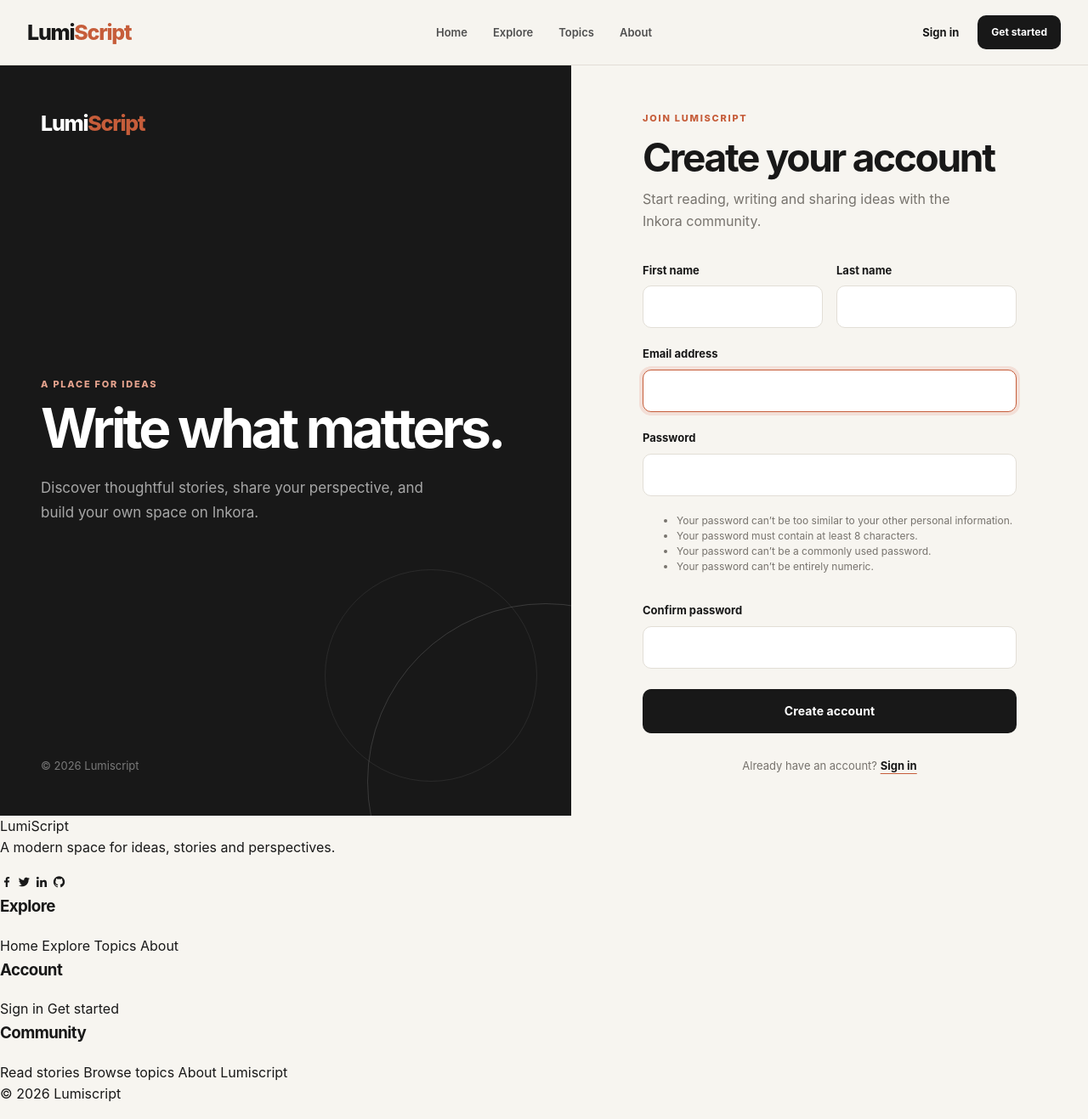
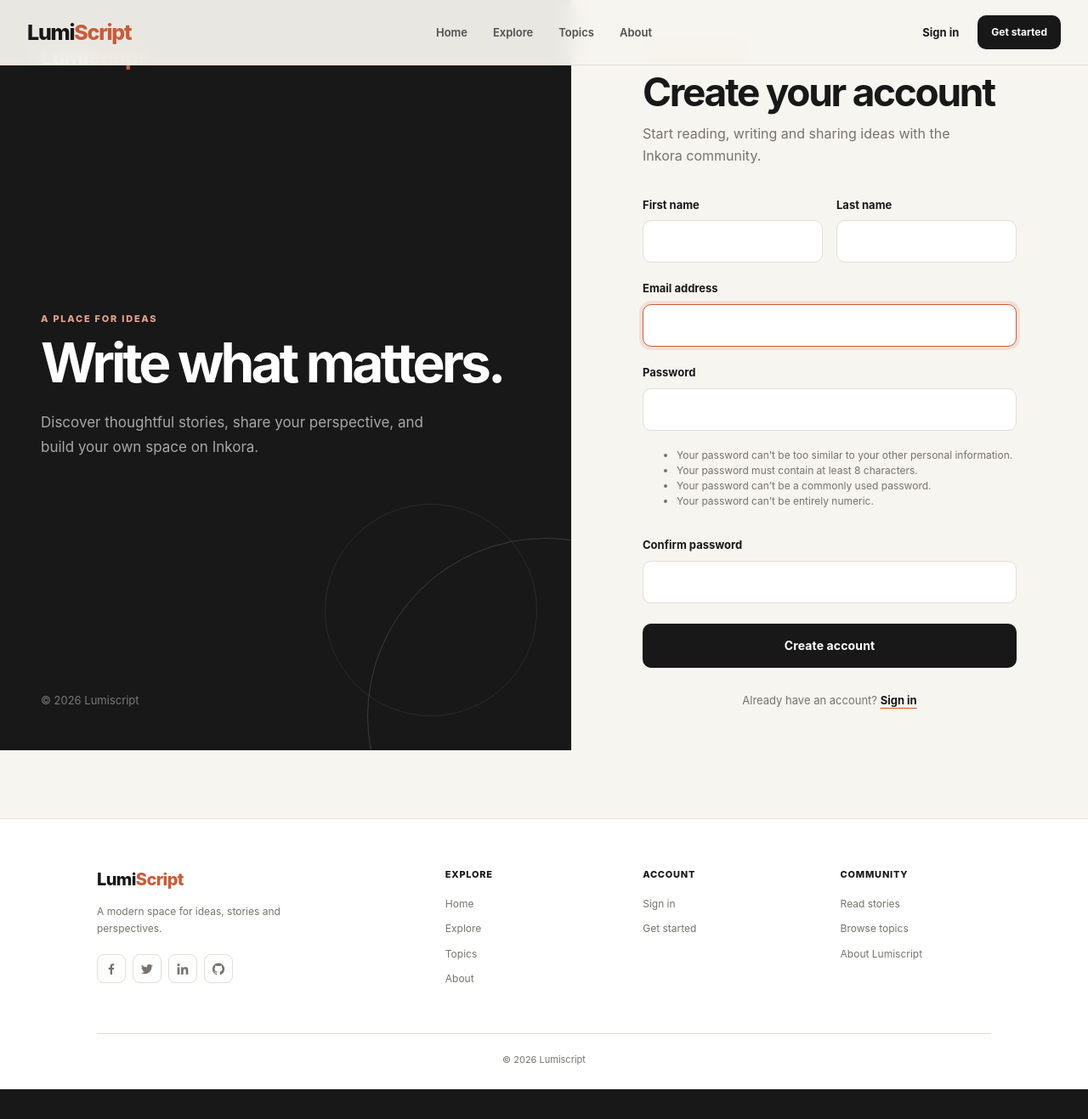
Before and after one commit to MaksudaParvin/Lumiscript---A-Modern-Blogging-Platform, a Django app: page /register/ in a window 1280 px wide. Shown: the whole page at 85% size. After the commit the page ends 1282 px from the top, so only its background shows below. Run offline with Django 5.2, Linux system fonts and the light colour scheme.

Commit message:
Add footer at the bottom

```diff
--- a/static/css/style.css
+++ b/static/css/style.css
@@ -173,6 +173,12 @@ button {
 
 .site-header {
 
+    position: fixed;
+
+    top: 0;
+
+    left: 0;
+
     width: 100%;
 
     border-bottom:
@@ -181,6 +187,14 @@ button {
 
     background:
         rgba(247, 245, 240, 0.94);
+
+    backdrop-filter:
+        blur(12px);
+
+    -webkit-backdrop-filter:
+        blur(12px);
+
+    z-index: 1000;
 }
 
 
@@ -1094,3 +1108,356 @@ button {
     }
 
 }
+
+
+/* =========================================
+   FOOTER
+========================================= */
+
+.site-footer {
+
+    margin-top: 80px;
+
+    border-top:
+        1px solid
+        var(--color-border);
+
+    background:
+        var(--color-surface);
+
+}
+
+
+.footer-container {
+
+    width: 100%;
+
+    max-width: 1100px;
+
+    margin: 0 auto;
+
+    padding:
+        55px 24px 25px;
+
+}
+
+
+/* =========================================
+   FOOTER MAIN
+========================================= */
+
+.footer-main {
+
+    display: grid;
+
+    grid-template-columns:
+        2fr 1fr 1fr 1fr;
+
+    gap: 55px;
+
+    padding-bottom: 45px;
+
+}
+
+
+/* =========================================
+   FOOTER BRAND
+========================================= */
+
+.footer-brand {
+
+    max-width: 300px;
+
+}
+
+
+.footer-logo {
+
+    display: inline-block;
+
+    color:
+        var(--color-text);
+
+    font-size: 20px;
+
+    font-weight: 800;
+
+    letter-spacing: -0.03em;
+
+    text-decoration: none;
+
+}
+
+
+.footer-logo span {
+
+    color:
+        var(--color-accent);
+
+}
+
+
+.footer-brand > p {
+
+    max-width: 260px;
+
+    margin:
+        12px 0 20px;
+
+    color:
+        var(--color-muted);
+
+    font-size: 12px;
+
+    line-height: 1.7;
+
+}
+
+
+/* =========================================
+   SOCIAL LINKS
+========================================= */
+
+.footer-socials {
+
+    display: flex;
+
+    align-items: center;
+
+    gap: 8px;
+
+}
+
+
+.footer-social {
+
+    display: flex;
+
+    align-items: center;
+
+    justify-content: center;
+
+    width: 34px;
+
+    height: 34px;
+
+    border:
+        1px solid
+        var(--color-border);
+
+    border-radius: 8px;
+
+    background:
+        transparent;
+
+    color:
+        var(--color-muted);
+
+    text-decoration: none;
+
+    transition:
+        color var(--transition),
+        background var(--transition),
+        border-color var(--transition);
+
+}
+
+
+.footer-social i {
+
+    font-size: 17px;
+
+}
+
+
+.footer-social:hover {
+
+    border-color:
+        var(--color-text);
+
+    background:
+        var(--color-text);
+
+    color: white;
+
+}
+
+
+/* =========================================
+   FOOTER COLUMNS
+========================================= */
+
+.footer-column {
+
+    display: flex;
+
+    flex-direction: column;
+
+    align-items: flex-start;
+
+}
+
+
+.footer-column h3 {
+
+    margin:
+        2px 0 16px;
+
+    color:
+        var(--color-text);
+
+    font-size: 11px;
+
+    font-weight: 800;
+
+    letter-spacing: 0.07em;
+
+    text-transform: uppercase;
+
+}
+
+
+.footer-column a {
+
+    margin-bottom: 10px;
+
+    color:
+        var(--color-muted);
+
+    font-size: 12px;
+
+    text-decoration: none;
+
+    transition:
+        color var(--transition);
+
+}
+
+
+.footer-column a:hover {
+
+    color:
+        var(--color-text);
+
+}
+
+
+/* =========================================
+   FOOTER BOTTOM
+========================================= */
+
+.footer-bottom {
+
+    display: flex;
+
+    align-items: center;
+
+    justify-content: center;
+
+    padding-top: 22px;
+
+    border-top:
+        1px solid
+        var(--color-border);
+
+}
+
+
+.footer-bottom p {
+
+    margin: 0;
+
+    color:
+        var(--color-muted);
+
+    font-size: 11px;
+
+}
+
+
+/* =========================================
+   RESPONSIVE
+========================================= */
+
+@media (max-width: 800px) {
+
+    .footer-main {
+
+        grid-template-columns:
+            1.5fr 1fr 1fr;
+
+        gap: 35px;
+
+    }
+
+
+    .footer-brand {
+
+        grid-column:
+            1 / -1;
+
+        max-width: 420px;
+
+    }
+
+}
+
+
+@media (max-width: 600px) {
+
+    .site-footer {
+
+        margin-top: 60px;
+
+    }
+
+
+    .footer-container {
+
+        padding:
+            42px 20px 22px;
+
+    }
+
+
+    .footer-main {
+
+        grid-template-columns:
+            1fr 1fr;
+
+        gap:
+            35px 25px;
+
+        padding-bottom: 35px;
+
+    }
+
+
+    .footer-brand {
+
+        grid-column:
+            1 / -1;
+
+    }
+
+}
+
+
+@media (max-width: 400px) {
+
+    .footer-main {
+
+        grid-template-columns:
+            1fr;
+
+    }
+
+
+    .footer-brand {
+
+        grid-column:
+            auto;
+
+    }
+
+}
```
